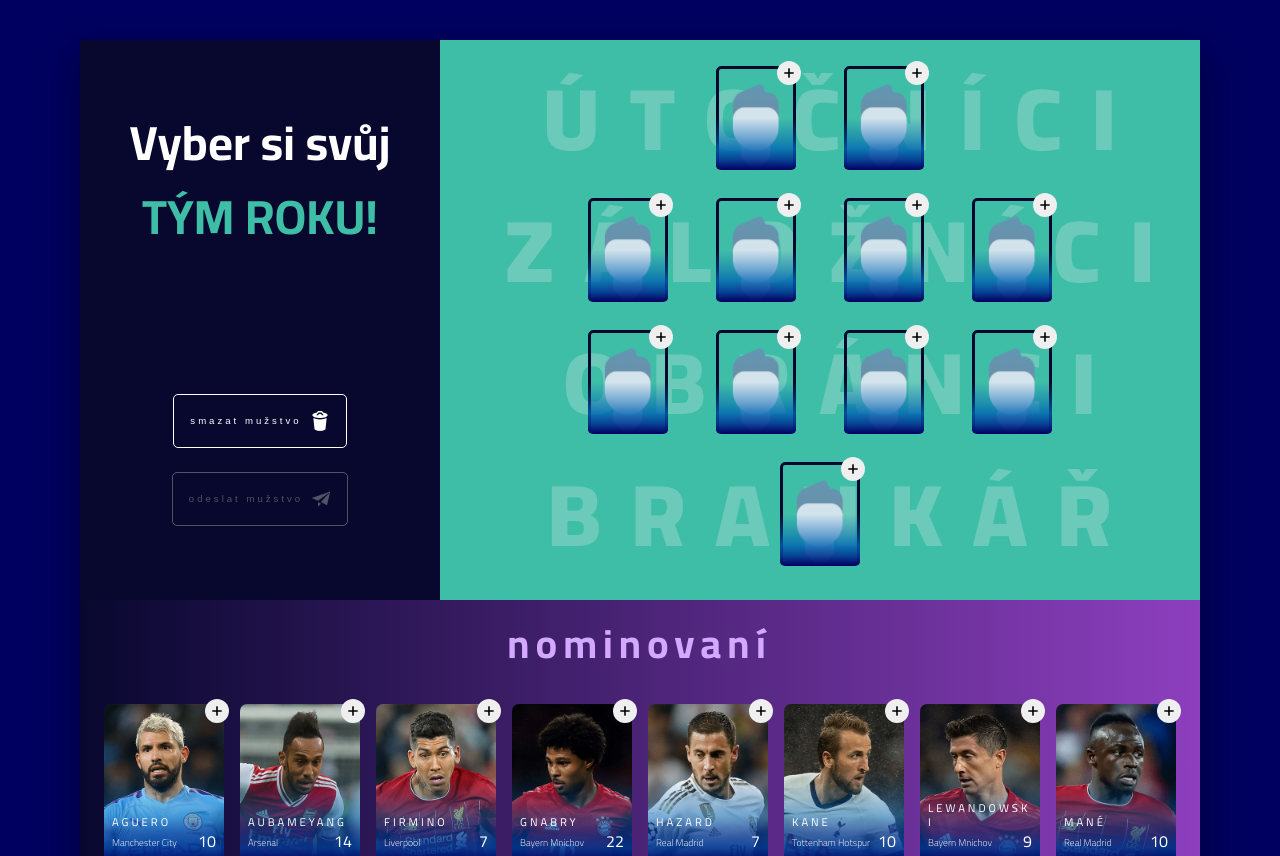
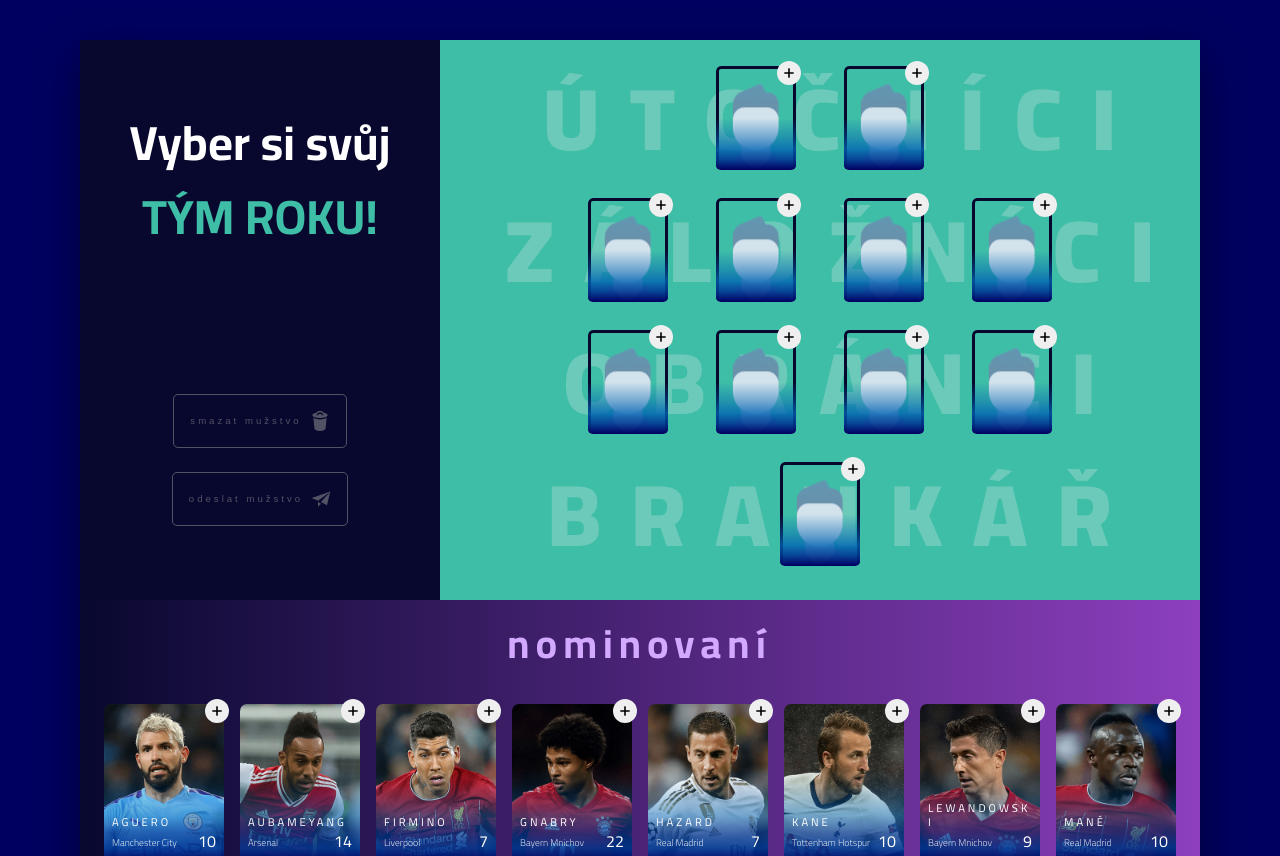
Before and after one commit to olivertylsar/tym-roku-2019, a React (Create React App) app: page / in a window 1280 px wide. Shown: the top 856 px of the page. Built offline with nearby package versions, Linux system fonts and the light colour scheme.

Commit message:
small tweaks and refactoring in components

```diff
--- a/src/App.js
+++ b/src/App.js
@@ -5,14 +5,14 @@
 import Nominees from './components/Nominees';
 import Modal from './components/Modal';
 import players from './data.json';
-import { filterNominees } from './helpers';
+import { filterNominees, initiateSquad } from './helpers';
 
 class App extends Component {
     constructor(props) {
         super(props);
 
         this.state = {
-            squad: Array(11).fill(null),
+            squad: initiateSquad(),
             formation: {
                 attackers: [0, 1],
                 midfielders: [2, 3, 4, 5],
@@ -21,7 +21,6 @@
             },
             fieldCardSelected: null,
             availableNominees: players,
-            showNominees: true,
             showModal: false
         };
         this.handleFieldCardPick = this.handleFieldCardPick.bind(this);
@@ -36,14 +35,10 @@
     }
 
     handleFieldCardPick(fieldCardIndex, category) {
-        this.setState({
-            fieldCardSelected: fieldCardIndex
-        });
-
         const availableNominees = filterNominees(this.state.squad, category);
 
         this.setState({
-            showNominees: true,
+            fieldCardSelected: fieldCardIndex,
             availableNominees
         });
 
@@ -54,7 +49,7 @@
         window.scrollTo({
             top: this.sectionNominees.current.offsetTop,
             behavior: 'smooth'
-        })
+        });
     }
 
     handleNomineePick(pickedNominee) {
@@ -93,9 +88,10 @@
     }
 
     handleClearSquad() {
+        const clearedSquad = initiateSquad();
         this.setState({
-            squad: Array(11).fill(null),
-            availableNominees: players
+            squad: clearedSquad,
+            availableNominees: filterNominees(clearedSquad)
         });
     }
 
@@ -121,7 +117,10 @@
             showModal
         } = this.state;
 
-        const enableSubmitButton = (squad.every(val => val !== null));
+        // check if squad is complete to enable submit button
+        const enableSubmitButton = !squad.includes(null);
+        // check if squad is not empty to enable clear squad button
+        const enableClearSquadButton = !squad.every(val => val === null);
 
         return (
             <>
@@ -129,7 +128,8 @@
                     <Header
                         onClearSquad={this.handleClearSquad}
                         onSubmitSquad={this.handleSubmitSquad}
-                    showSubmitButton={enableSubmitButton}
+                        enableClearSquadButton={enableClearSquadButton}
+                        enableSubmitButton={enableSubmitButton}
                     />
                     <Field
                         players={players}
--- a/src/components/FieldLine.js
+++ b/src/components/FieldLine.js
@@ -12,7 +12,8 @@
 
     const fieldCards = fieldLineIndexes.map(fieldCardIndex => {
         const playerId = squad[fieldCardIndex];
-        const isFieldCardVacant = playerId === null;
+        const isFieldCardVacant = !playerId;
+
         const playerData = !isFieldCardVacant
             ? players.find(player => player.id === playerId)
             : null;
--- a/src/components/Header.js
+++ b/src/components/Header.js
@@ -1,6 +1,12 @@
 import React from 'react';
 
 const Header = props => {
+    const {
+        onClearSquad,
+        onSubmitSquad,
+        enableClearSquadButton,
+        enableSubmitButton
+    } = props;
     return (
         <>
             <h1 className='heading-1 Header__heading'>
@@ -9,14 +15,15 @@
             <div className='Header__actions'>
                 <button
                     className='btn btn--delete Header__btn'
-                    onClick={props.onClearSquad}
+                    onClick={onClearSquad}
+                    disabled={!enableClearSquadButton}
                 >
                     Smazat <span>mužstvo</span>
                 </button>
                 <button
                     className='btn btn--submit Header__btn'
-                    onClick={props.onSubmitSquad}
-                    disabled={!props.showSubmitButton}
+                    onClick={onSubmitSquad}
+                    disabled={!enableSubmitButton}
                 >
                     Odeslat <span>mužstvo</span>
                 </button>
--- a/src/helpers/index.js
+++ b/src/helpers/index.js
@@ -7,3 +7,5 @@
         return isInCategory && !isPlayerInField;
     });
 }
+
+export const initiateSquad = () => Array(11).fill(null);
--- a/src/styles/_modal.scss
+++ b/src/styles/_modal.scss
@@ -27,6 +27,10 @@
         font-size: 4rem;
     }
 
+    &__paragraph {
+        font-size: 2rem;
+    }
+
     &__button {
         background-color: var(--color-navy);
     }
```
Also changed, not shown: src/components/Modal.js (+7 -2 lines). Lines whose indentation alone changed are shown as unchanged.
